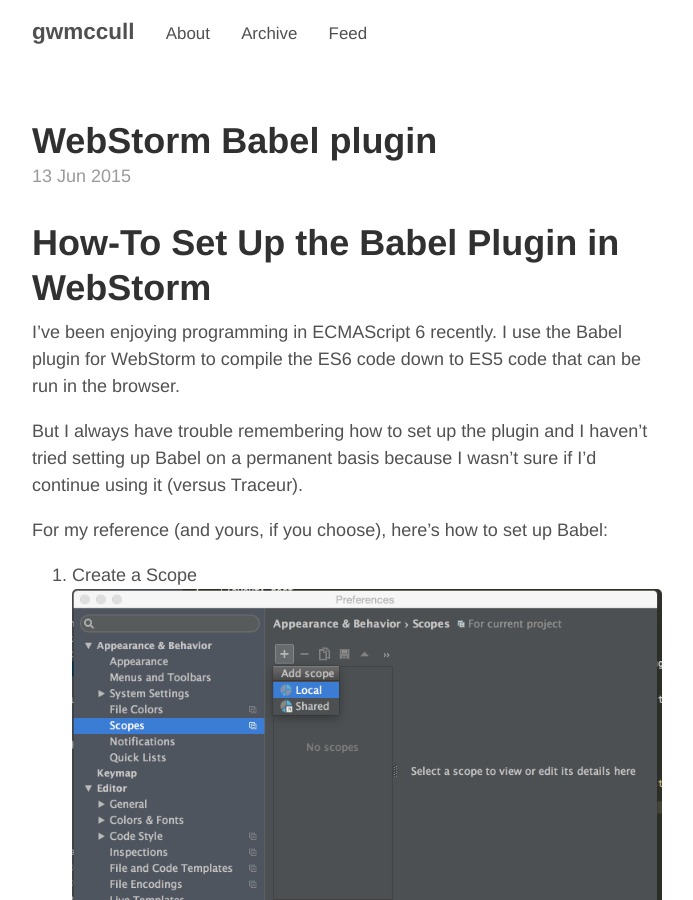
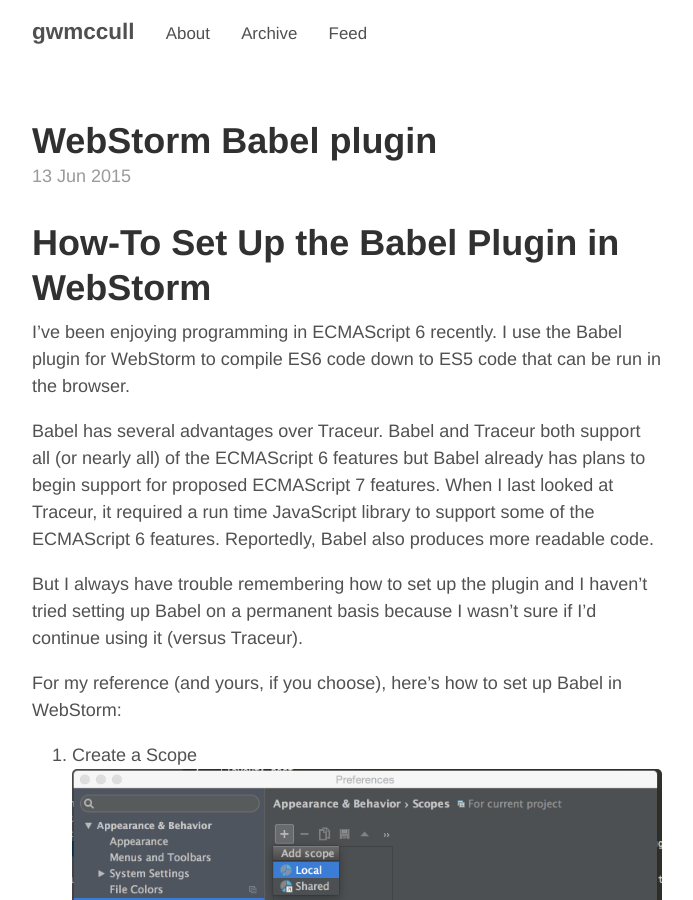
Before and after one commit to gwmccull/gwmccull.github.io, a Jekyll site: the page built from _posts/2015-06-13-babel-plugin-webstorm.md, in a window 1280 px wide and 900 px high. Shown: the whole window, without its empty margins (293-986 px from the left). Built offline with Jekyll 4.4.1, drawn with Linux system fonts in a browser that asks for light colours.

Commit message:
update Babel post

```diff
--- a/_posts/2015-06-13-babel-plugin-webstorm.md
+++ b/_posts/2015-06-13-babel-plugin-webstorm.md
@@ -5,13 +5,18 @@ title: WebStorm Babel plugin
 
 # How-To Set Up the Babel Plugin in WebStorm
 
-I've been enjoying programming in ECMAScript 6 recently.  I use the Babel plugin for WebStorm to compile the ES6 code down
+I've been enjoying programming in ECMAScript 6 recently.  I use the Babel plugin for WebStorm to compile ES6 code down
 to ES5 code that can be run in the browser.
+
+Babel has several advantages over Traceur.  Babel and Traceur both support all (or nearly all) of the ECMAScript 6 features
+but Babel already has plans to begin support for proposed ECMAScript 7 features.  When I last looked at Traceur,
+it required a run time JavaScript library to support some of the ECMAScript 6 features.  Reportedly, Babel also produces
+more readable code.
 
 But I always have trouble remembering how to set up the plugin and I haven't tried setting up Babel on a permanent basis
 because I wasn't sure if I'd continue using it (versus Traceur).
 
-For my reference (and yours, if you choose), here's how to set up Babel:
+For my reference (and yours, if you choose), here's how to set up Babel in WebStorm:
 1. Create a Scope
 ![alt text](https://raw.githubusercontent.com/gwmccull/gwmccull.github.io/master/images/2015-06-11-webstorm-add-scope.png "Add New Scope")
   a. Name the Scope
```
